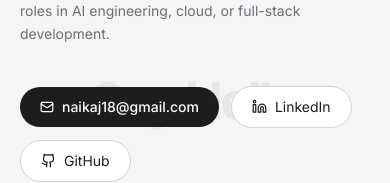
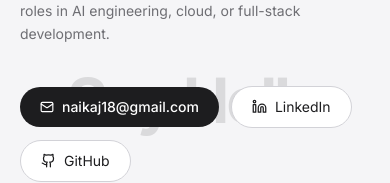
Before and after one commit to naikaj18/portfolio, a React (Vite) app: page / in a window 390 px wide. Shown: the part 7273-7456 px from the top of the page. Built offline with nearby package versions, Linux system fonts and the light colour scheme.

Commit message:
fix(mobile): boost 'Say Hello' opacity and size on small viewports

```diff
--- a/src/components/Contact.jsx
+++ b/src/components/Contact.jsx
@@ -10,8 +10,8 @@ const Contact = () => {
       {/* Large faint background text — purely decorative */}
       <span
         aria-hidden="true"
-        className="pointer-events-none select-none absolute top-1/2 left-1/2 -translate-x-1/2 -translate-y-1/2 font-bold tracking-tighter text-[#1d1d1f] dark:text-[#f5f5f7] leading-none opacity-[0.06] whitespace-nowrap"
-        style={{ fontSize: "clamp(2.25rem, 13vw, 12rem)" }}
+        className="pointer-events-none select-none absolute top-1/2 left-1/2 -translate-x-1/2 -translate-y-1/2 font-bold tracking-tighter text-[#1d1d1f] dark:text-[#f5f5f7] leading-none opacity-[0.12] sm:opacity-[0.08] lg:opacity-[0.06] whitespace-nowrap"
+        style={{ fontSize: "clamp(3rem, 16vw, 12rem)" }}
       >
         Say Hello
       </span>
```
